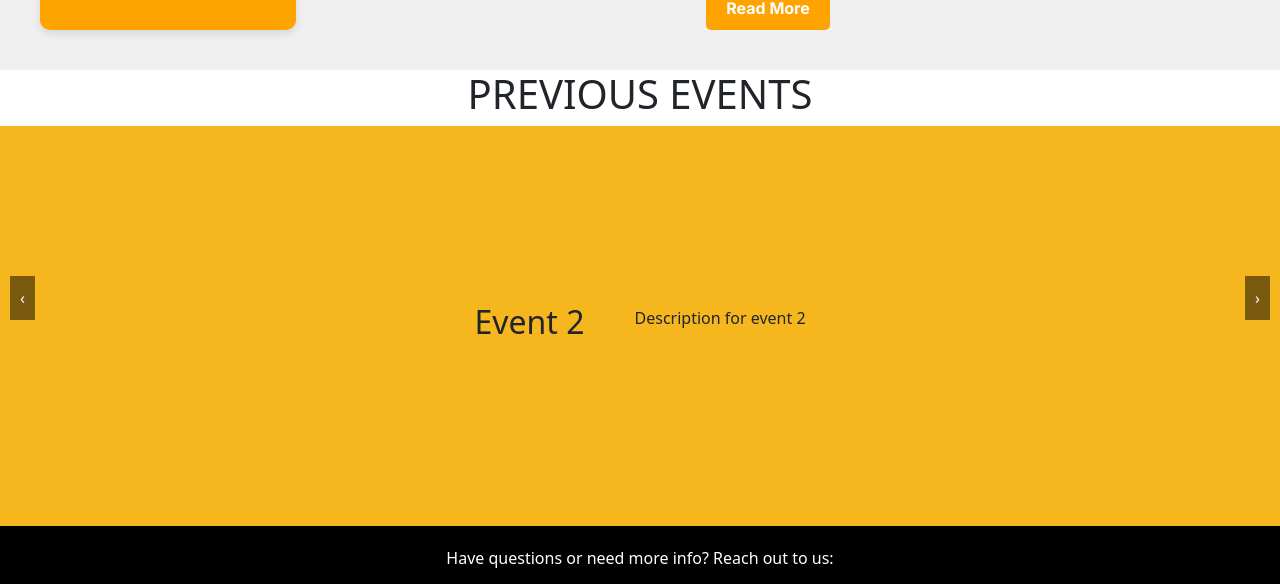
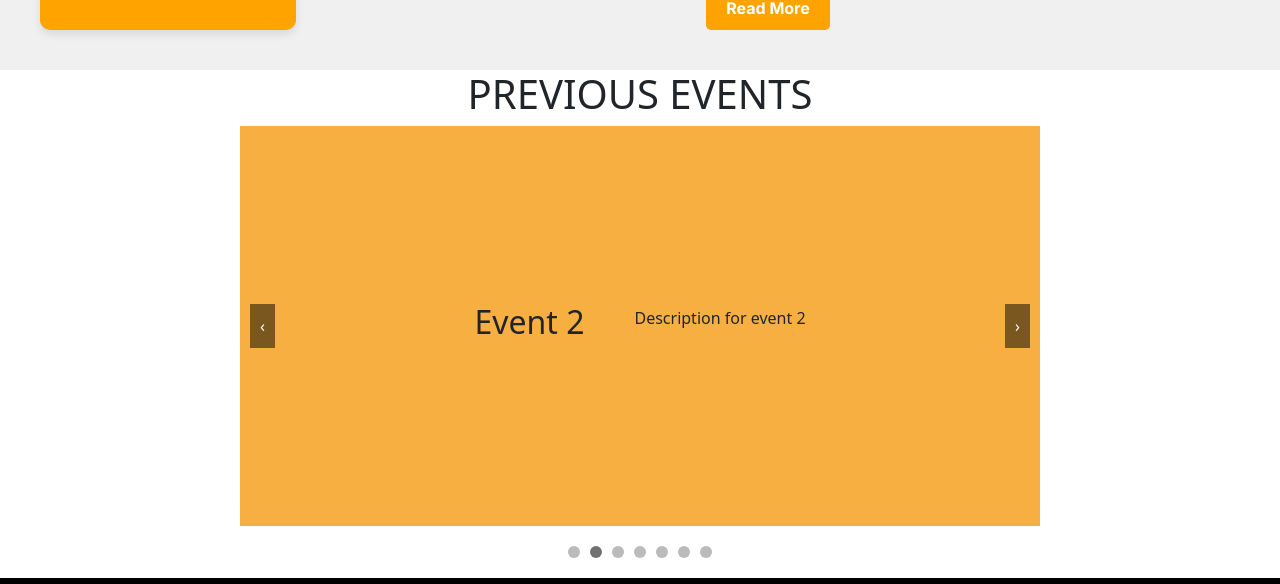
Before and after one commit to Arosh-Upathilak/CS_website-Samples-main, a React (Create React App) app: page / in a window 1280 px wide. Shown: the part 995-1579 px from the top of the page. Built offline with nearby package versions, Linux system fonts and the light colour scheme; a web font is replaced by a local one.

Commit message:
slider modification

```diff
--- a/src/Pages/home/HeroSection/HeroSection.jsx
+++ b/src/Pages/home/HeroSection/HeroSection.jsx
@@ -34,6 +34,10 @@ const HeroSection = () => {
     setCurrentIndex((prevIndex) =>
       prevIndex === 0 ? events.length - 1 : prevIndex - 1
     );
+  };
+
+  const goToSlide = (index) => {
+    setCurrentIndex(index);
   };
 
   return (
@@ -94,6 +98,16 @@ const HeroSection = () => {
             &#8250;
           </button>
         </div>
+
+        <div className="dots_container">
+          {events.map((_, index) => (
+            <div
+              key={index}
+              className={`dot ${currentIndex === index ? "active" : ""}`}
+              onClick={() => goToSlide(index)}
+            ></div>
+          ))}
+        </div>
       </div>
 
       <ContactUs />
--- a/src/Pages/home/HeroSection/heroSection.css
+++ b/src/Pages/home/HeroSection/heroSection.css
@@ -125,6 +125,14 @@
     justify-content: center;
     align-items: center;
   }
+  .slider_container{
+    width: 80%;
+    max-width: 800px;
+    margin: 0 auto;
+    position: relative;
+    overflow: hidden;
+    background-color: #F8AF41;
+  }
 
   .events_hero {
     display: flex;
@@ -138,7 +146,7 @@
     padding: 20px;
     align-items: center;
     justify-content: center;
-    background-color: #f5b61e;
+
     min-height: 50vh;
   }
 
@@ -170,6 +178,26 @@
     background-color: rgba(0, 0, 0, 0.8);
   }
 
+  .dots_container {
+    display: flex;
+    justify-content: center;
+    margin-top: 20px;
+}
+
+.dot {
+    width: 12px;
+    height: 12px;
+    margin: 0 5px;
+    background-color: #ccc;
+    border-radius: 50%;
+    cursor: pointer;
+    transition: background-color 0.3s ease;
+}
+
+.dot.active {
+    background-color: #FFA300;
+}
+
 
 
 
```
